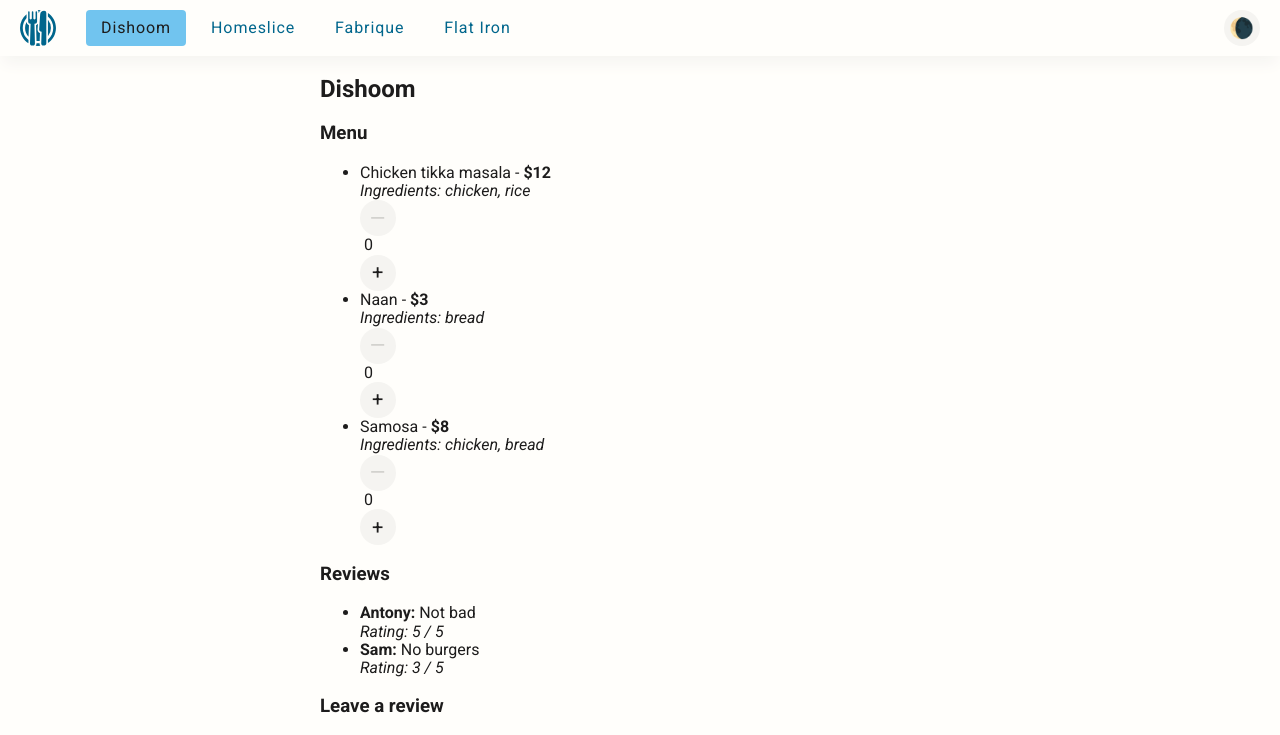
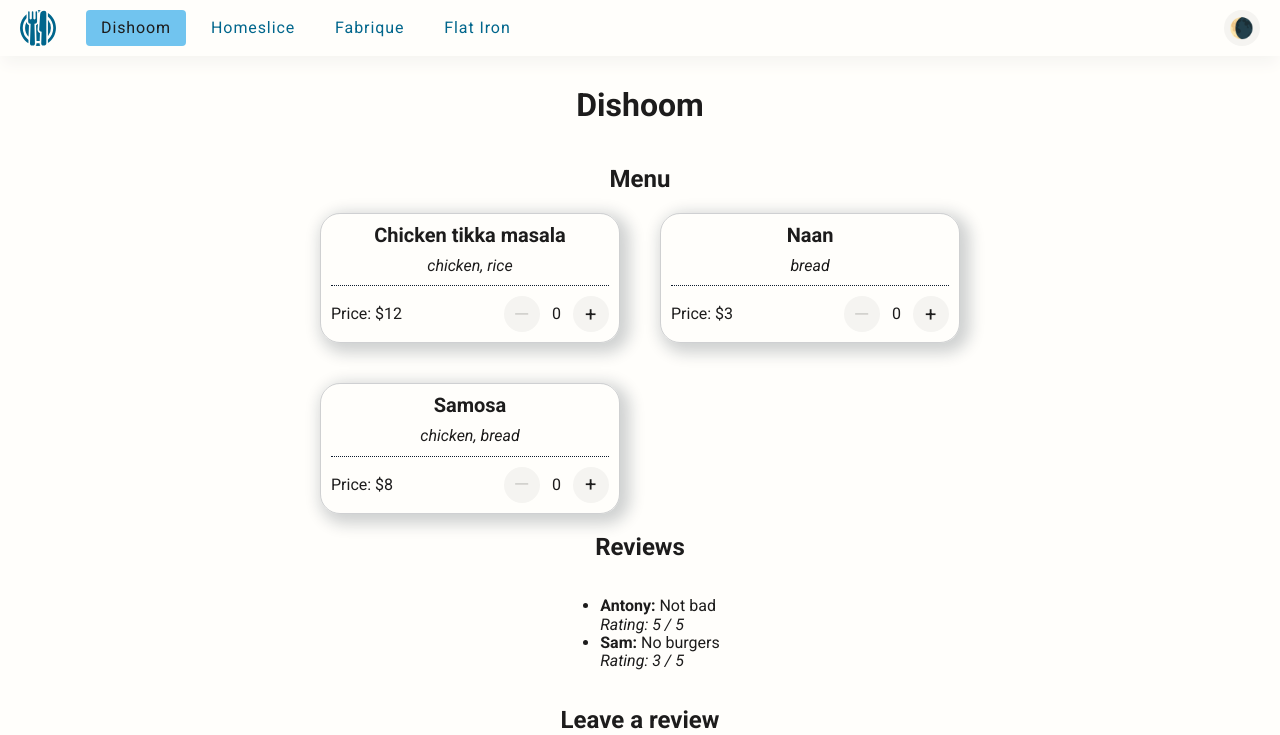
Before and after one commit to RedtigerAV/learnjs-react-course, a React (Vite) app: page / in a window 1280 px wide. Shown: the top 735 px of the page. Built offline with nearby package versions, Linux system fonts and the light colour scheme.

Commit message:
Add dish cards

```diff
--- /dev/null
+++ b/src/components/Card/component.jsx
@@ -0,0 +1,6 @@
+import classNames from "classnames"
+import styles from './styles.module.scss';
+
+export const Card = ({ className, children }) => {
+    return <div className={classNames(styles.card, className)}>{children}</div>
+}
--- /dev/null
+++ b/src/components/Card/styles.module.scss
@@ -0,0 +1,7 @@
+.card {
+    padding: 1rem;
+    box-sizing: border-box;
+    border-radius: 20px;
+    box-shadow: 5px 5px 15px 5px rgba(var(--bg-color-contrast),0.2);
+    border: .5px solid rgba(var(--bg-color-contrast), 0.2);
+}
--- a/src/components/Counter/component.jsx
+++ b/src/components/Counter/component.jsx
@@ -1,10 +1,12 @@
 import { useState } from 'react';
 import { Button } from '../Button/component';
+import classNames from 'classnames';
+import styles from './styles.module.scss';
 
-export const Counter = ({ min = Number.MIN_SAFE_INTEGER, max = Number.MAX_SAFE_INTEGER }) => {
+export const Counter = ({ min = Number.MIN_SAFE_INTEGER, max = Number.MAX_SAFE_INTEGER, className }) => {
     const [count, setCount] = useState(0);
 
-    return <div>
+    return <div className={classNames(styles.counter, className)}>
         <Button title="—" appearance='fab' disabled={count <= min} onClick={() => setCount(count - 1)} />
         &nbsp;{count}&nbsp;
         <Button title="+" appearance='fab' disabled={count >= max} onClick={() => setCount(count + 1)} />
--- /dev/null
+++ b/src/components/Counter/styles.module.scss
@@ -0,0 +1,6 @@
+.counter {
+    display: flex;
+    flex-wrap: nowrap;
+    gap: .8rem;
+    align-items: center;
+}
--- a/src/components/Dish/component.jsx
+++ b/src/components/Dish/component.jsx
@@ -1,8 +1,11 @@
-export const Dish = ({ dish }) => {
+import classNames from 'classnames';
+import styles from './styles.module.scss';
+
+export const Dish = ({ dish, className }) => {
     return (
-        <div>
-            <div>{dish.name} - <strong>${dish.price}</strong></div>
-            <i>Ingredients: {dish.ingredients.join(', ')}</i>
+        <div className={classNames(styles.root, className)}>
+            <span className={classNames(styles.name)}>{dish.name}</span>
+            <div className={classNames(styles.ingredients)}>{dish.ingredients.join(', ')}</div>
         </div>
     )
 }
--- /dev/null
+++ b/src/components/Dish/styles.module.scss
@@ -0,0 +1,16 @@
+.root {
+    display: flex;
+    flex-direction: column;
+    align-items: center;
+    gap: 1rem;
+}
+
+.name {
+    font-size: 2rem;
+    font-weight: bold;
+}
+
+.ingredients {
+    font-size: 1.6rem;
+    font-style: italic;
+}
--- a/src/components/Menu/component.jsx
+++ b/src/components/Menu/component.jsx
@@ -1,15 +1,21 @@
+import classNames from 'classnames';
+import { Card } from '../Card/component';
 import { Counter } from '../Counter/component';
 import { Dish } from '../Dish/component';
+import styles from './styles.module.scss';
 
 export const Menu = ({ menu }) => {
     return (
-        <ul>
+        <div className={classNames(styles.root)}>
             {menu.map(dish => (
-                <li key={dish.id}>
-                    <Dish dish={dish} />
-                    <Counter min={0} max={5} />
-                </li>
+                <Card className={classNames(styles.dish_card)} key={dish.id}>
+                    <Dish dish={dish} className={classNames(styles.dish)} />
+                    <div className={classNames(styles.dish_order)}>
+                        <span>Price: ${dish.price}</span>
+                        <Counter min={0} max={5} />
+                    </div>
+                </Card>
             ))}
-        </ul>
+        </div>
     )
 }
--- /dev/null
+++ b/src/components/Menu/styles.module.scss
@@ -0,0 +1,22 @@
+.root {
+    display: grid;
+    grid-template-columns: repeat(2, 1fr);
+    gap: 40px;
+    width: 100%;
+}
+
+.dish_card {
+    width: 100%;
+}
+
+.dish {
+    margin-bottom: 1rem;
+}
+
+.dish_order {
+    display: flex;
+    align-items: center;
+    justify-content: space-between;
+    padding-top: 1rem;
+    border-top: 1px dotted rgb(var(--bg-color-contrast));
+}
--- a/src/components/Restaurant/component.jsx
+++ b/src/components/Restaurant/component.jsx
@@ -1,17 +1,19 @@
+import classNames from 'classnames';
 import { Menu } from '../Menu/component';
 import { ReviewForm } from '../ReviewForm/component';
 import { Reviews } from '../Reviews/component';
+import styles from './styles.module.scss';
 
 export const Restaurant = ({ restaurant }) => {
     return (
-        <>
-            <h2>{restaurant.name}</h2>
-            <h3>Menu</h3>
+        <div className={classNames(styles.root)}>
+            <h1>{restaurant.name}</h1>
+            <h2>Menu</h2>
             <Menu menu={restaurant.menu} />
-            <h3>Reviews</h3>
+            <h2>Reviews</h2>
             <Reviews reviews={restaurant.reviews} />
-            <h3>Leave a review</h3>
+            <h2>Leave a review</h2>
             <ReviewForm />
-        </>
+        </div>
     )
 }
--- /dev/null
+++ b/src/components/Restaurant/styles.module.scss
@@ -0,0 +1,6 @@
+.root {
+    display: flex;
+    flex-direction: column;
+    align-items: center;
+    padding: 1rem 0;
+}
--- a/src/pages/Restaurants/styles.module.scss
+++ b/src/pages/Restaurants/styles.module.scss
@@ -5,6 +5,7 @@
     width: 100%;
     height: 100%;
     background-color: rgb(var(--bg-color));
+    overflow: scroll;
 }
 
 .content {
--- a/src/styles/styles.scss
+++ b/src/styles/styles.scss
@@ -9,6 +9,7 @@
     height: 100%;
     font-family: 'Roboto', sans-serif;
     font-size: 1.6rem;
+    overflow: hidden;
 }
 
 h1,
```
